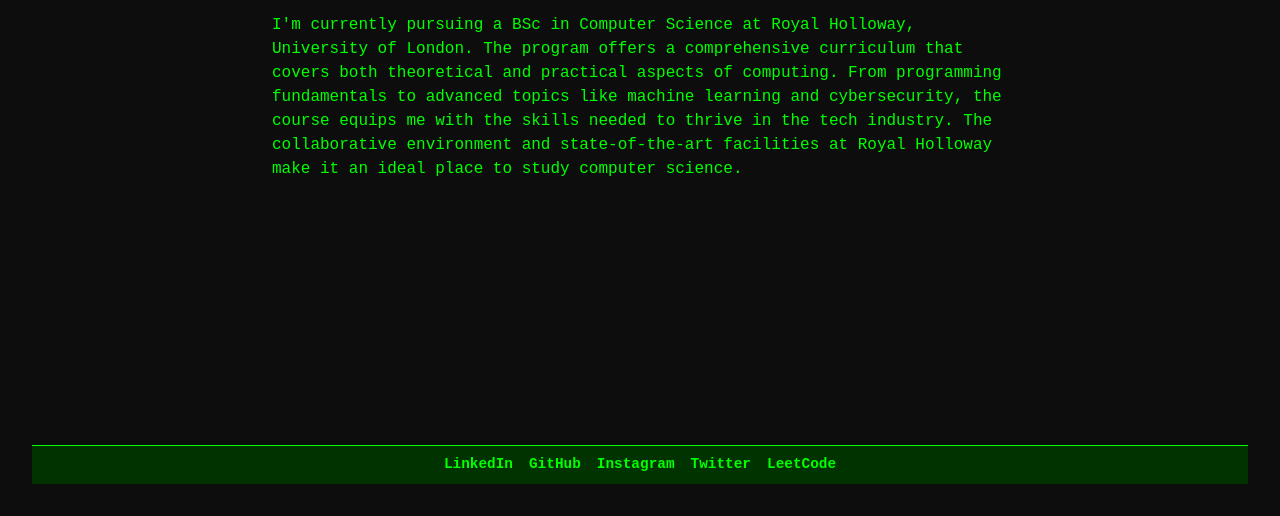
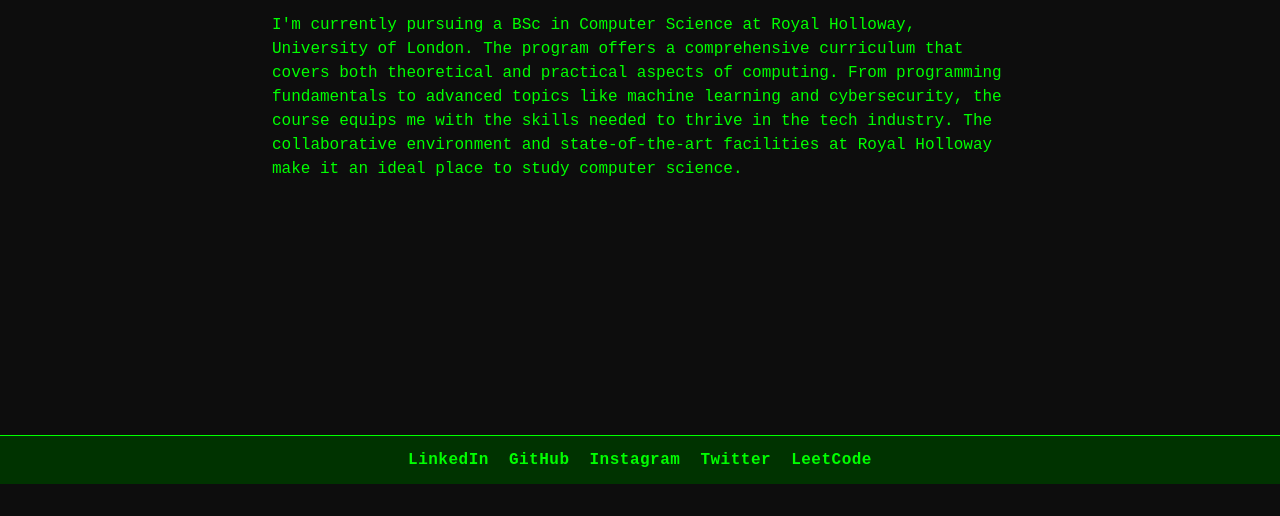
Before and after one commit to jahir10ali/old-site, a plain HTML site: page index.html in a window 1280 px wide. Shown: the part 284-800 px from the top of the page. Drawn offline with Linux system fonts and the light colour scheme.

Commit message:
#1 Fixed footer style issues

```diff
--- a/styles/global.css
+++ b/styles/global.css
@@ -15,7 +15,7 @@
     background-color: #0d0d0d;
     color: #00ff00;
     line-height: 1.5;
-    padding: 1rem;
+    padding: 1rem 0; /* Only vertical padding to allow footer to stretch full width */
     min-height: 100vh;
     display: flex;
     flex-direction: column;
@@ -72,6 +72,8 @@
     display: none;
     opacity: 0;
     transition: opacity 0.4s ease;
+    flex: 1;
+    width: 100%;
   }
 
   #content.active {
@@ -98,10 +100,10 @@
 
   /* === FOOTER STATUS BAR === */
   .status-bar {
-    width: 100%;
+    width: 100vw;
     background-color: #003300;
     border-top: 1px solid #00ff00;
-    padding: 0.5rem 1rem;
+    padding: 0.75rem 1rem;
     margin-top: auto;
   }
 
@@ -110,7 +112,7 @@
     flex-wrap: wrap;
     justify-content: center;
     align-items: center;
-    gap: 1rem;
+    gap: 1.25rem;
     text-align: center;
   }
 
@@ -118,7 +120,8 @@
     color: #00ff00;
     text-decoration: none;
     font-weight: bold;
-    font-size: 0.9rem;
+    font-size: 1rem;
+    letter-spacing: 0.5px;
   }
 
   .status-bar .socials a:hover {
@@ -128,7 +131,7 @@
   /* === RESPONSIVE === */
   @media (min-width: 600px) {
     body {
-      padding: 2rem;
+      padding: 2rem 0;
     }
 
     section {
```
